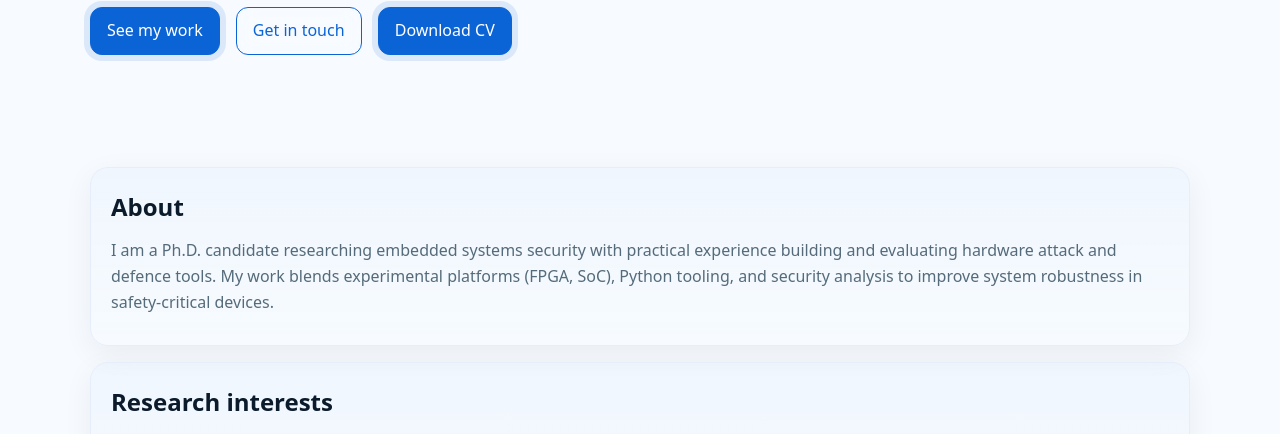
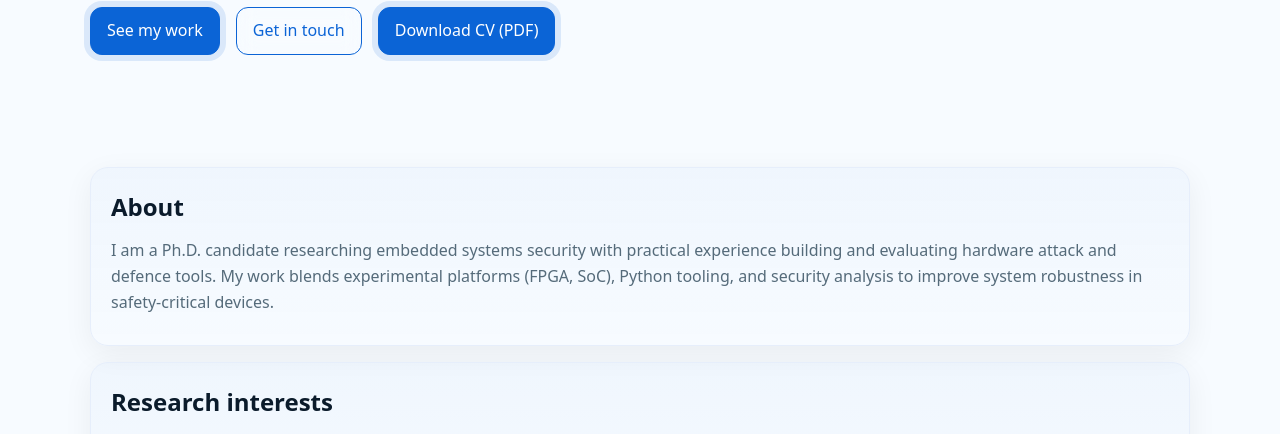
Before and after one commit to dana-fatemeh/dana-fatemeh.github.io, a plain HTML site: page index.html in a window 1280 px wide. Shown: the part 297-731 px from the top of the page. Drawn offline with Linux system fonts and the light colour scheme.

Commit message:
Update index.html with new content

```diff
--- a/index.html
+++ b/index.html
@@ -28,7 +28,7 @@
         <div class="cta" role="group" aria-label="Primary actions">
           <a class="button" href="#projects">See my work</a>
           <a class="button ghost" href="mailto:fdana@wpi.edu">Get in touch</a>
-          <a class="button outline" href="files/CV_Fatemeh_Dana.pdf" target="_blank" rel="noopener">Download CV</a>
+          <a class="button outline" href="https://drive.google.com/file/d/19Vqmbolb7qHzfCrR2OQWUmJWtYoF1C3B/view?usp=sharing" target="_blank" rel="noopener">Download CV (PDF)</a>
         </div>
       </section>
     </header>
```
